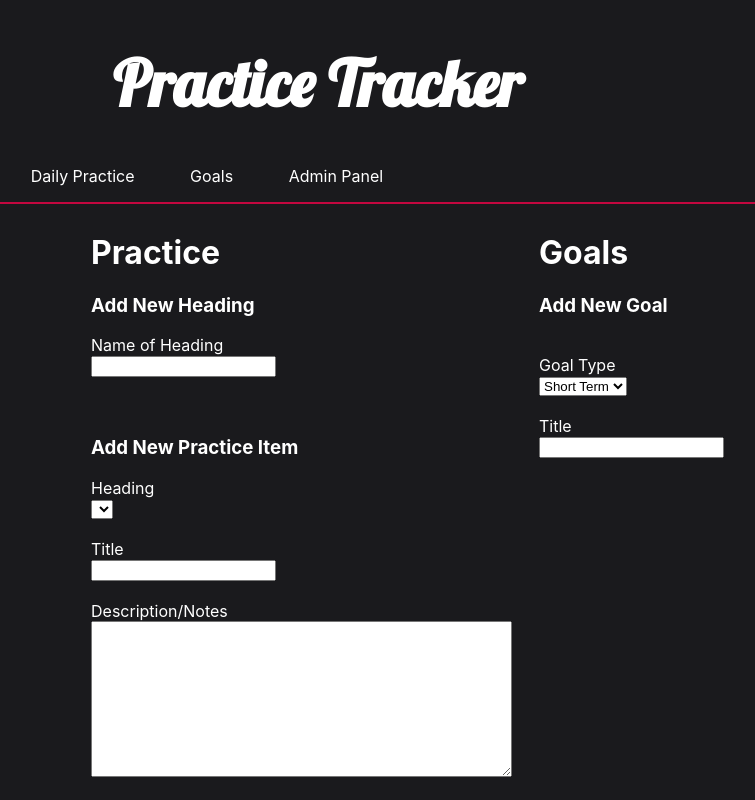
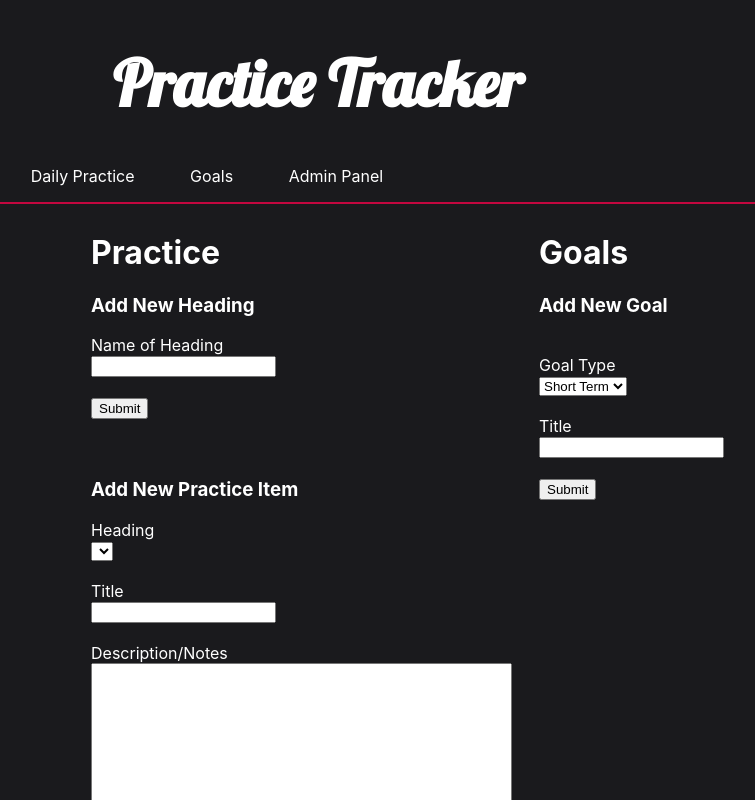
Before and after one commit to blevinspercussion/practice-tracker, a React (Create React App) app: page /adminpanel in a window 1280 px wide. Shown: the top 800 px of the page, without its empty margins (37-792 px from the left). Built offline with nearby package versions, Linux system fonts and the light colour scheme; a web font is replaced by a local one.

Commit message:
Added 'addHeading' function App component. Can now add a new heading to heading array from AdminPanel components

```diff
--- a/src/App.jsx
+++ b/src/App.jsx
@@ -16,6 +16,12 @@ function App() {
   const [shortTermGoals, setShortTermGoals] = useState([]);
   const [longTermGoals, setLongTermGoals] = useState([]);
 
+  // Functions
+  const addHeading = (heading) => {
+    setHeadings(headings.concat(heading));
+    console.log(headings);
+  }
+
 
   return (
     <div className="App">
@@ -30,6 +36,7 @@ function App() {
                                                     dailyPractice={dailyPractice}
                                                     shortTermGoals={shortTermGoals}
                                                     longTermGoals={longTermGoals}
+                                                    addHeading={addHeading}
                                                     /> } />
         </Routes>
       </Router>
--- a/src/components/AdminPanel.jsx
+++ b/src/components/AdminPanel.jsx
@@ -1,9 +1,17 @@
 import './components.css';
 
-function AdminPanel ({ headings, dailyPractice, shortTermGoals, longTermGoals }) {
+function AdminPanel ({ headings, dailyPractice, shortTermGoals, longTermGoals, addHeading }) {
+
+    //DOM Elements
+    const headingField = document.getElementById('headingField');
 
     const handleChange = e => {
         console.log(e.target.value);
+    };
+
+    const handleSubmit = e => {
+        e.preventDefault();
+        addHeading(headingField.value);
     };
 
     return (
@@ -14,7 +22,10 @@ function AdminPanel ({ headings, dailyPractice, shortTermGoals, longTermGoals })
                 <form>
                     <label>Name of Heading</label>
                     <br />
-                    <input type="text" />
+                    <input type="text" onChange={handleChange} id="headingField" />
+                    <br />
+                    <br />
+                    <input type="submit" onClick={handleSubmit} />
                 </form>
                 <br />
                 <br />
@@ -39,12 +50,15 @@ function AdminPanel ({ headings, dailyPractice, shortTermGoals, longTermGoals })
                     <br />
                     <label>Description/Notes</label>
                     <br />
-                    <textarea  cols={50} rows={10}/>
+                    <textarea cols={50} rows={10}/>
                     <br />
                     <br />
                     <label>Time (minutes)</label>
                     <br />
                     <input type='number'></input>
+                    <br />
+                    <br />
+                    <input type="submit" />
                     <br />
                     <br />
                 </form>
@@ -66,6 +80,9 @@ function AdminPanel ({ headings, dailyPractice, shortTermGoals, longTermGoals })
                     <label>Title</label>
                     <br />
                     <input type="text" />
+                    <br />
+                    <br />
+                    <input type="submit" />
                 </form>
                 <br />
                 <br />
```
